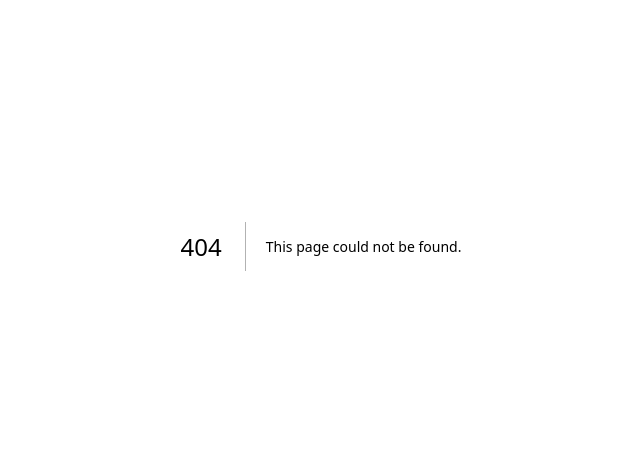
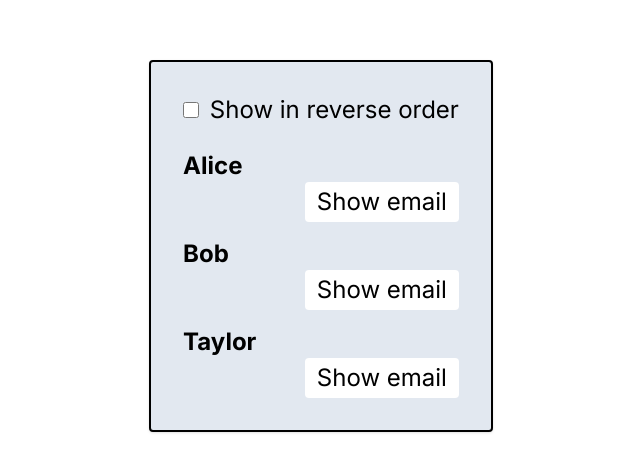
Before and after one commit to timetam24/TIL, a Next.js app in the folder practices/practice6/: page /reverse in a window 1280 px wide. Before the commit this address had no page. Shown: the part 154-626 px from the top of the page, without its empty margins (319-959 px from the left). Built offline with nearby package versions, Linux system fonts and the light colour scheme; a web font is replaced by a local one.

Commit message:
State를 보존하고 초기화하기: 챌린지

```diff
--- /dev/null
+++ b/practices/practice6/src/app/reverse/page.tsx
@@ -0,0 +1,46 @@
+"use client";
+
+import { useState } from "react";
+import Contact from "@/containers/reverse/contact";
+
+export default function ReversePage() {
+  const [reverse, setReverse] = useState(false);
+
+  const displayedContacts = [...contacts];
+  if (reverse) {
+    displayedContacts.reverse();
+  }
+
+  return (
+    <main className="font-inter text-2xl w-full min-h-screen flex flex-col justify-center items-center">
+      <div className="bg-slate-200 p-8 rounded flex flex-col gap-6 border-2 border-black shadow">
+        <label>
+          <input
+            className="w-4 h-4 mr-1"
+            type="checkbox"
+            checked={reverse}
+            onChange={(e) => {
+              setReverse(e.target.checked);
+            }}
+          />{" "}
+          Show in reverse order
+        </label>
+        <ul className="flex flex-col gap-4">
+          {displayedContacts.map((contact, i) => (
+            <li key={contact.id} className="flex flex-col">
+              {/* 배열의 i(인덱스)가 아닌 연락처 id를 key로 사용하여
+                  State가 각 특정 연락처와 연관되도록 한다. */}
+              <Contact contact={contact} />
+            </li>
+          ))}
+        </ul>
+      </div>
+    </main>
+  );
+}
+
+const contacts = [
+  { id: 0, name: "Alice", email: "alice@mail.com" },
+  { id: 1, name: "Bob", email: "bob@mail.com" },
+  { id: 2, name: "Taylor", email: "taylor@mail.com" },
+];
--- /dev/null
+++ b/practices/practice6/src/containers/reverse/contact.tsx
@@ -0,0 +1,33 @@
+"use client";
+
+import { useState } from "react";
+
+interface Contact {
+  id: number;
+  name: string;
+  email: string;
+}
+
+export default function Contact({ contact }: { contact: Contact }) {
+  const [expanded, setExpanded] = useState(false);
+  return (
+    <>
+      <p>
+        <b>{contact.name}</b>
+      </p>
+      {expanded && (
+        <p className="mb-3">
+          <i>{contact.email}</i>
+        </p>
+      )}
+      <button
+        onClick={() => {
+          setExpanded(!expanded);
+        }}
+        className="bg-white w-max ml-auto px-3 py-1 rounded hover:bg-black hover:text-slate-100 "
+      >
+        {expanded ? "Hide" : "Show"} email
+      </button>
+    </>
+  );
+}
```
